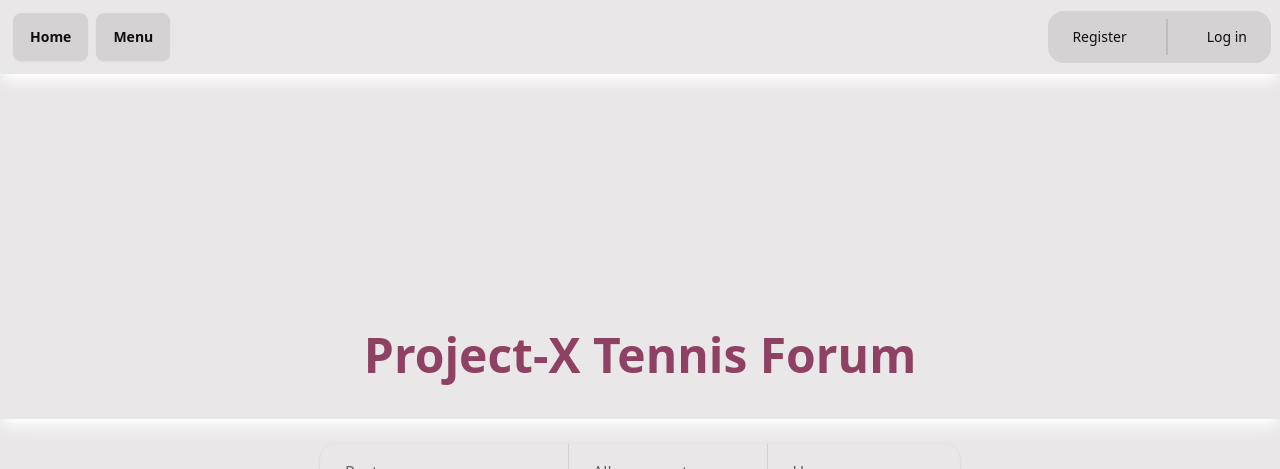
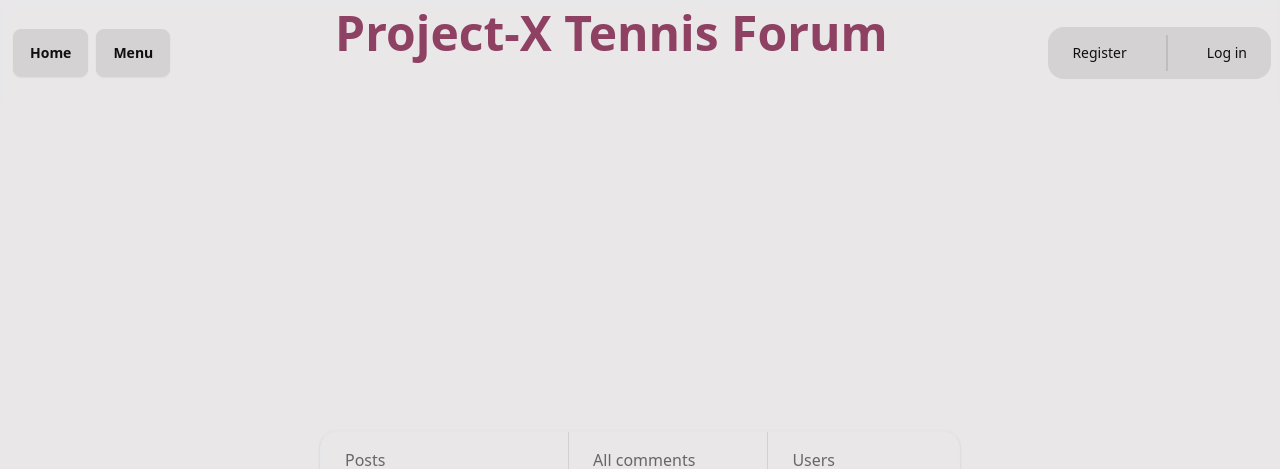
Before and after one commit to ProjectX-A55/TennisForum, a React (Vite) app in the folder tenis-forum/: page / in a window 1280 px wide. Shown: the top 469 px of the page. Built offline with nearby package versions, Linux system fonts and the light colour scheme; no server answers; the database is empty; the HTML template or start-up script is replaced by a standard one.

Commit message:
added forum title at header and justified content

```diff
--- a/tenis-forum/src/components/HeaderComponent/HeaderComponent.jsx
+++ b/tenis-forum/src/components/HeaderComponent/HeaderComponent.jsx
@@ -29,8 +29,10 @@ export function HeaderComponent() {
     }
 
     return (
-        <div className="navbar bg-base-100 mb-10 shadow-lg shadow-white border rounded">
-            <div className="flex-1">
+        <div className="navbar bg-base-100 mb-10 border rounded flex justify-between items-center">
+
+            <div className="flex-none">
+
             <div onClick={() => navigate('/')} role="button" className="btn m-1">Home</div>
                 <div className="dropdown dropdown-hover">
                     <div tabIndex={0} role="button" className="btn m-1">Menu</div>
@@ -44,6 +46,9 @@ export function HeaderComponent() {
                     </ul>
                 </div>
             </div>
+
+            <div className="flex-none text-center font-bold text-5xl pb-10" style={{ color: '#8e4162' }}>Project-X Tennis Forum</div>
+
             <div className="flex-none gap-2">
                 {user ? (
                     <div className="dropdown dropdown-end">
--- a/tenis-forum/src/views/Home.jsx
+++ b/tenis-forum/src/views/Home.jsx
@@ -41,7 +41,6 @@ const Home = () => {
     return (
 
         <div className="posts w-auto w-full  mb-5 justify-center">
-            <div className="text-center font-bold text-5xl pb-10 shadow-lg shadow-white " style={{ color: '#8e4162' }}>Project-X Tennis Forum</div>
             <div className='pt-6'></div>
             <div className="stats shadow flex mb-10 w-2/4 mx-auto border">
                 <div className="stat">
```
